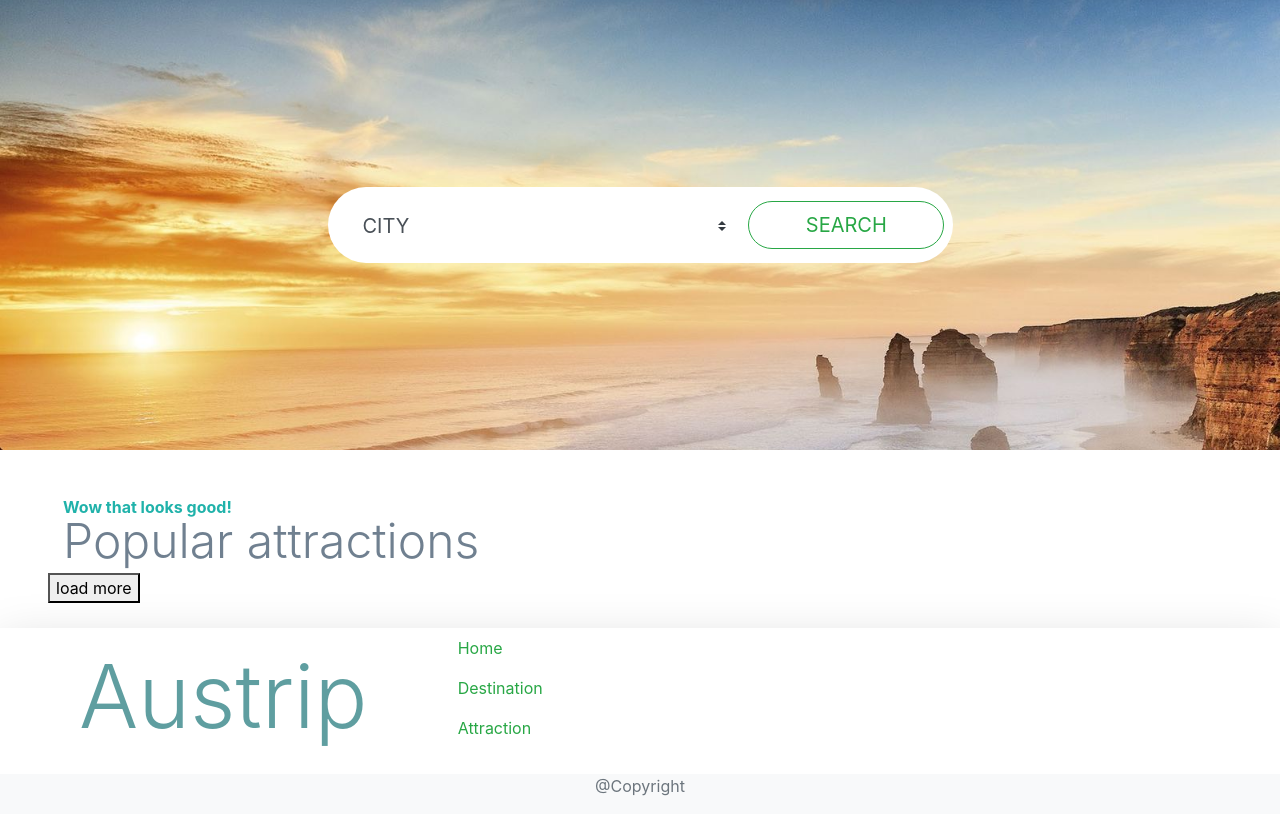
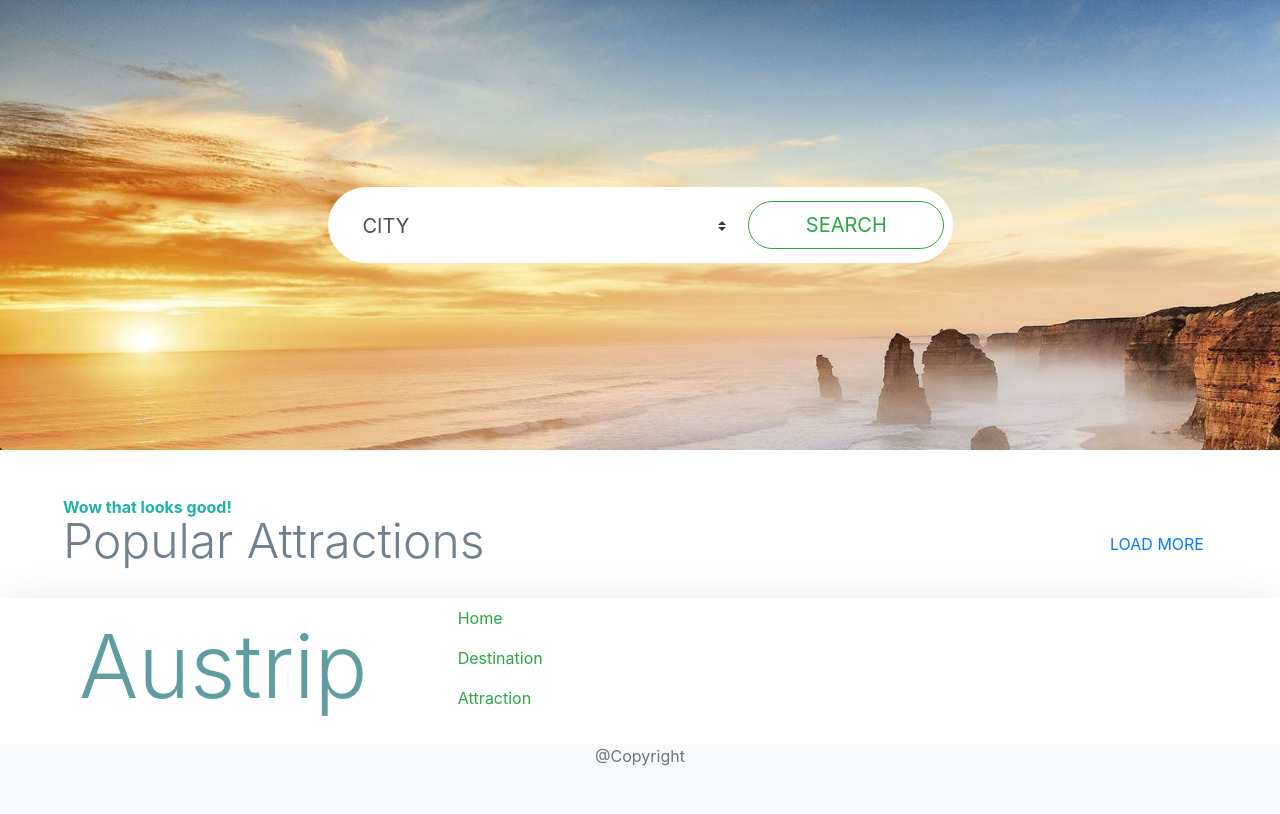
Before and after one commit to tc98100/Auspedition, a Django app: page /attractions/ in a window 1280 px wide. Shown: the part 91-905 px from the top of the page. After the commit the page ends 857 px from the top, so only its background shows below. Run offline with Django 3.2, Linux system fonts and the light colour scheme; data that the repository does not hold is empty; some libraries are stand-ins or nearby versions.

Commit message:
Update load more css

```diff
--- a/Austrip/main/templates/attractions.html
+++ b/Austrip/main/templates/attractions.html
@@ -38,10 +38,19 @@
             <div class="bg-transparent">
                 <h1 class="font-weight-bold" style="font-size: 1rem; color: lightseagreen">
                     Wow that looks good!</h1>
-                <p class="font-weight-light" style="font-size: 3rem; color: slategray; line-height: 2rem">Popular attractions</p>
+                <div class="row">
+                    <div class="col-8">
+                        <p class="font-weight-light" style="font-size: 3rem; color: slategray; line-height: 2rem">Popular Attractions
+                        </p>
+                    </div>
+                    <div class="col-4 text-right">
+                        <button type="button" id="loadAttractionBtn" class="btn btn-link" >LOAD MORE</button>
+                    </div>
+                </div>
             </div>
+
         </div>
-        <button id="loadAttractionBtn">load more</button>
+
         <div class="container-fluid">
             <div class="row justify-content-between">
                 {% for place in Attractions|slice:":4" %}
```
Also changed, not shown: Austrip/main/templates/destinations.html (+10 -2 lines).
